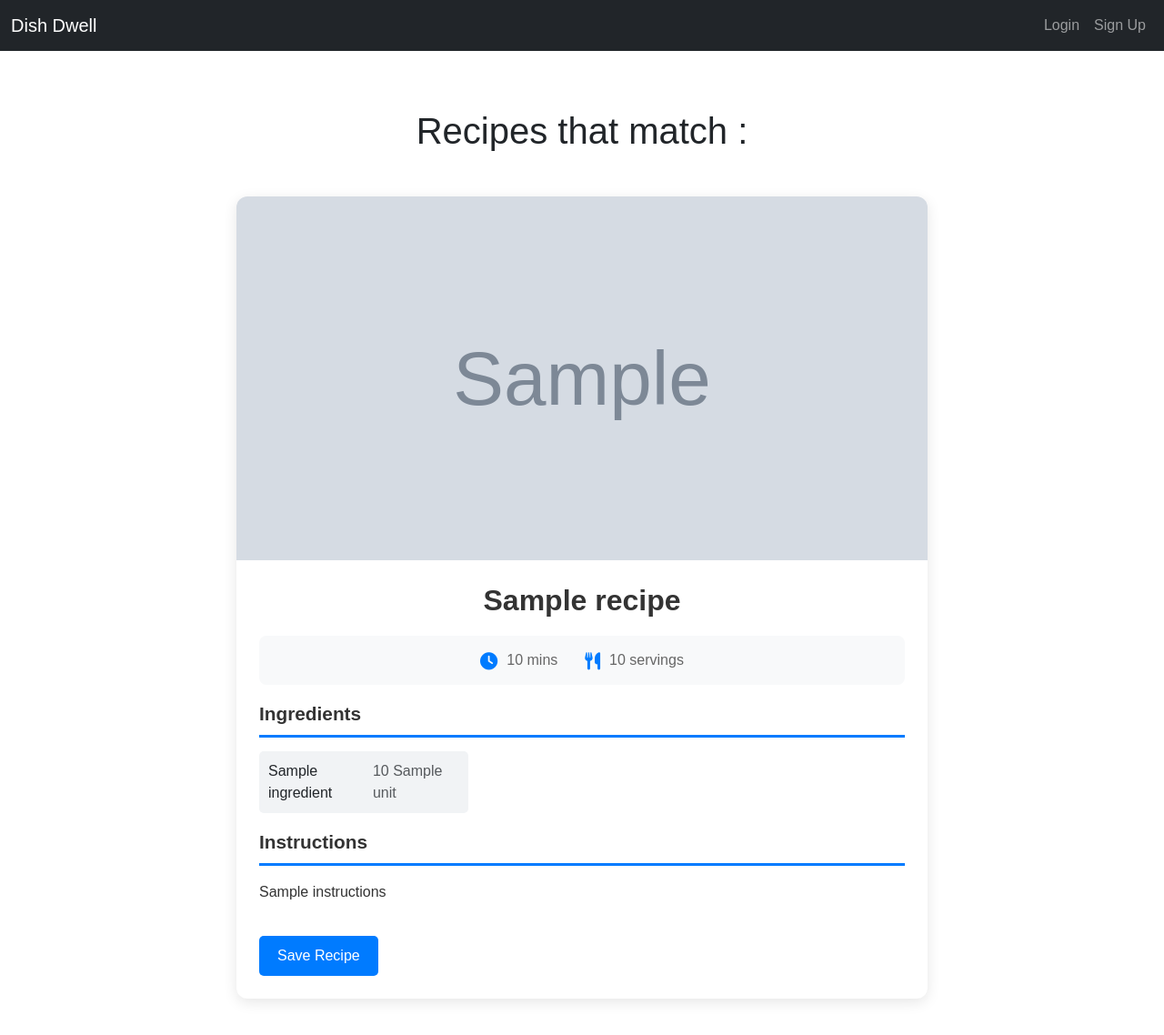
After one commit to saaddighi/Dish-Dwell, a Python web app: template app/templates/display.html in a window 1280 px wide. The commit adds this page. Shown: the whole page at 91% size. Run offline with Jinja, Linux system fonts and the light colour scheme; the template is opened without the code that fills it: most values are stand-ins (such as "Sample title", 1, 10 or a date in 2020); grey boxes marked "Sample" are stand-in pictures.

Commit message:
implemented new feature where it's possible to get recipes from ingredients that the user input

```diff
--- a/app/__init__.py
+++ b/app/__init__.py
@@ -21,10 +21,13 @@ def creat_app():
     from app.routes.home import homep
     from app.routes.creat_recipe import Crecipie
     from app.routes.myprofile import myprofile
+    from app.routes.generate_recipe import Grecipe
+
     app.register_blueprint(auth, url_prefix='/')
     app.register_blueprint(homep, url_prefix='/')
     app.register_blueprint(Crecipie, url_prefix='/')
     app.register_blueprint(myprofile, url_prefix='/')
+    app.register_blueprint(Grecipe, url_prefix='/')
 
     from .models import User, Recipes
     creat_database(app)
--- a/app/templates/base.html
+++ b/app/templates/base.html
@@ -41,6 +41,9 @@
                     <li class="nav-item">
                         <a class="nav-link" href="/myprofile">My Profile</a>
                     </li>
+                    <li class="nav-item">
+                        <a class="nav-link" href="/generate_recipe">Generate recipe</a>
+                    </li>
                     {% else %}
                     <li class="nav-item">
                         <a class="nav-link" href="/login">Login</a>
--- /dev/null
+++ b/app/templates/display.html
@@ -0,0 +1,216 @@
+{% extends "base.html" %}
+
+{% block title %}Recipe Feed{% endblock %}
+
+{% block content %}
+<style>
+    .recipe-feed {
+        max-width: 800px; /* Reduced width for single column */
+        margin: 0 auto;
+        padding: 20px;
+    }
+
+    .recipe-grid {
+        display: flex;
+        flex-direction: column;
+        gap: 25px;
+    }
+
+    .recipe-card {
+        background-color: #fff;
+        border-radius: 12px;
+        box-shadow: 0 4px 15px rgba(0,0,0,0.1);
+        overflow: hidden;
+        transition: transform 0.3s ease, box-shadow 0.3s ease;
+        width: 100%; /* Full width of the container */
+    }
+
+    .recipe-card:hover {
+        transform: translateY(-5px);
+        box-shadow: 0 8px 25px rgba(0,0,0,0.15);
+    }
+
+    .recipe-image {
+        width: 100%;
+        height: 400px; /* Increased height for single column */
+        object-fit: cover;
+        transition: transform 0.3s ease;
+    }
+
+    .recipe-content {
+        padding: 25px;
+    }
+
+    .recipe-title {
+        font-size: 2rem;
+        font-weight: bold;
+        color: #333;
+        margin-bottom: 20px;
+        text-align: center;
+    }
+
+    .recipe-meta {
+        display: flex;
+        justify-content: center;
+        gap: 30px;
+        margin-bottom: 20px;
+        background-color: #f8f9fa;
+        padding: 15px;
+        border-radius: 8px;
+    }
+
+    .recipe-meta-item {
+        display: flex;
+        align-items: center;
+        color: #666;
+        font-size: 1rem;
+    }
+
+    .recipe-meta-item i {
+        margin-right: 10px;
+        color: #007bff;
+        font-size: 1.2rem;
+    }
+
+    .recipe-section {
+        margin-bottom: 20px;
+    }
+
+    .recipe-section-title {
+        font-weight: bold;
+        color: #333;
+        font-size: 1.3rem;
+        border-bottom: 3px solid #007bff;
+        padding-bottom: 10px;
+        margin-bottom: 15px;
+    }
+
+    .ingredients-list {
+        list-style-type: none;
+        padding: 0;
+        display: grid;
+        grid-template-columns: repeat(auto-fill, minmax(200px, 1fr));
+        gap: 10px;
+    }
+
+    .ingredients-list li {
+        background-color: #f1f3f5;
+        padding: 10px;
+        border-radius: 5px;
+        display: flex;
+        justify-content: space-between;
+        align-items: center;
+    }
+
+    .instructions {
+        line-height: 1.7;
+        font-size: 1rem;
+        color: #333;
+    }
+
+    .view-recipe-btn {
+        background-color: #007bff;
+        color: white;
+        border: none;
+        padding: 10px 20px;
+        border-radius: 5px;
+        cursor: pointer;
+        font-size: 1rem;
+        margin-top: 15px;
+    }
+
+    .view-recipe-btn:hover {
+        background-color: #0056b3;
+    }
+
+    @media (max-width: 768px) {
+        .recipe-feed {
+            padding: 10px;
+        }
+
+        .recipe-image {
+            height: 250px;
+        }
+
+        .ingredients-list {
+            grid-template-columns: 1fr;
+        }
+    }
+</style>
+<div class="recipe-feed">
+    <h1 class="text-center mb-5">Recipes that match :</h1>
+
+    {% if recipes %}
+    <div class="recipe-grid">
+        {% for recipe in recipes %}
+        <div class="recipe-card">
+            {% if recipe.image %}
+                <img
+                    src="{{ recipe.image }}"
+                    alt="{{ recipe.title }}"
+                    class="recipe-image"
+                    onerror="this.src='https://via.placeholder.com/800x400?text=Recipe+Image'"
+                >
+            {% endif %}
+
+            <div class="recipe-content">
+                <h2 class="recipe-title">{{ recipe.title }}</h2>
+
+                <div class="recipe-meta">
+                    <div class="recipe-meta-item">
+                        <i class="fas fa-clock"></i>
+                        {{ recipe.readyInMinutes }} mins
+                    </div>
+                    <div class="recipe-meta-item">
+                        <i class="fas fa-utensils"></i>
+                        {{ recipe.servings }} servings
+                    </div>
+                </div>
+
+                <div class="recipe-section">
+                    <h3 class="recipe-section-title">Ingredients</h3>
+                    <ul class="ingredients-list">
+                        {% for ingredient in recipe.ingredients %}
+                            <li>
+                                <span>{{ ingredient.name }}</span>
+                                <span class="text-muted">
+                                    {{ ingredient.amount }} {{ ingredient.unit }}
+                                </span>
+                            </li>
+                        {% endfor %}
+                    </ul>
+                </div>
+
+                <div class="recipe-section">
+                    <h3 class="recipe-section-title">Instructions</h3>
+                    <div class="instructions">
+                        {{ recipe.instructions|safe }}
+                    </div>
+                </div>
+
+                <!-- Button to save recipe -->
+                <button class="view-recipe-btn" data-recipe-id="{{ recipe['id'] }}">Save Recipe</button>
+            </div>
+        </div>
+        {% endfor %}
+    </div>
+    {% else %}
+    <div class="text-center py-5 bg-light rounded">
+        <h2>No Recipes Found</h2>
+        <p>We couldn't find any recipes at the moment. Please try again later.</p>
+    </div>
+    {% endif %}
+</div>
+
+<script>
+    // JavaScript to handle the button click and redirect to the recipe page
+    document.querySelectorAll('.view-recipe-btn').forEach(button => {
+        button.addEventListener('click', (event) => {
+            const recipeId = event.target.getAttribute('data-recipe-id');
+            // Redirect to the route that handles recipe viewing (e.g., /recipe/<id>)
+            window.location.href = `/save/${recipeId}`;
+        });
+    });
+</script>
+
+{% endblock %}
```
Also changed, not shown: app/routes/generate_recipe.py (+42 -16 lines), app/templates/Grecipie.html (added, +112 -0 lines), instance/database.db.
